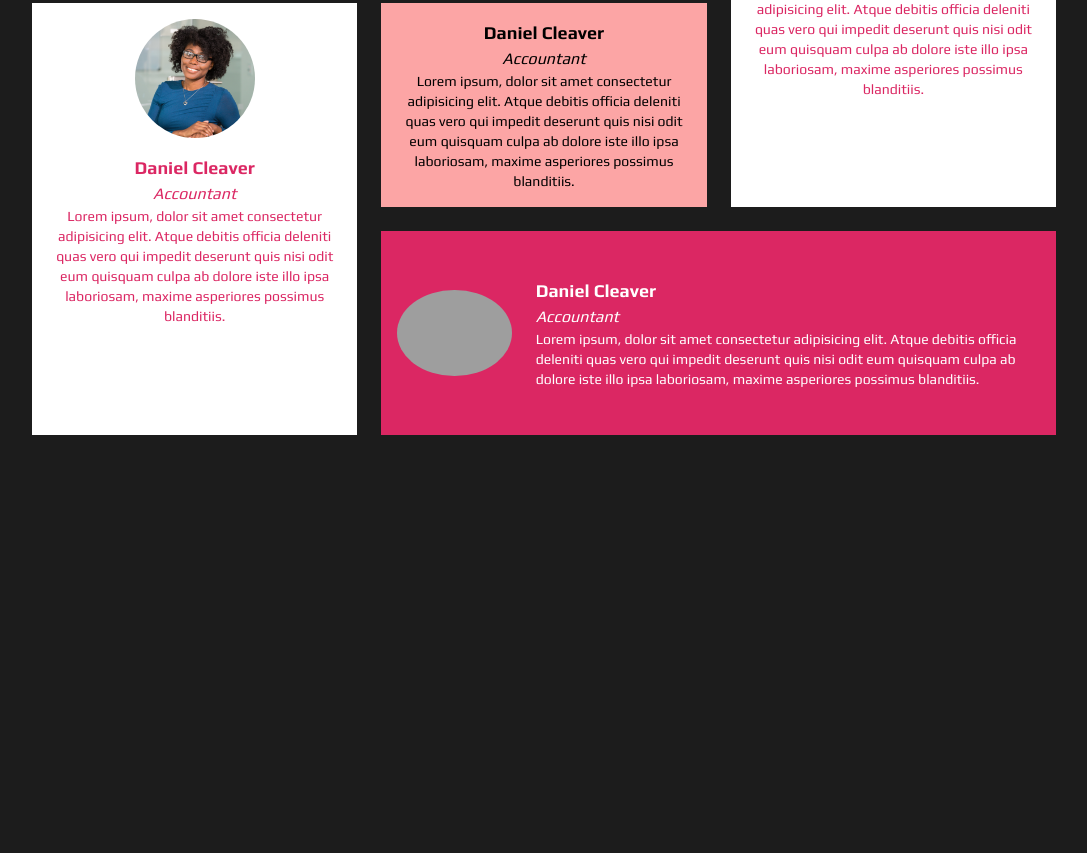
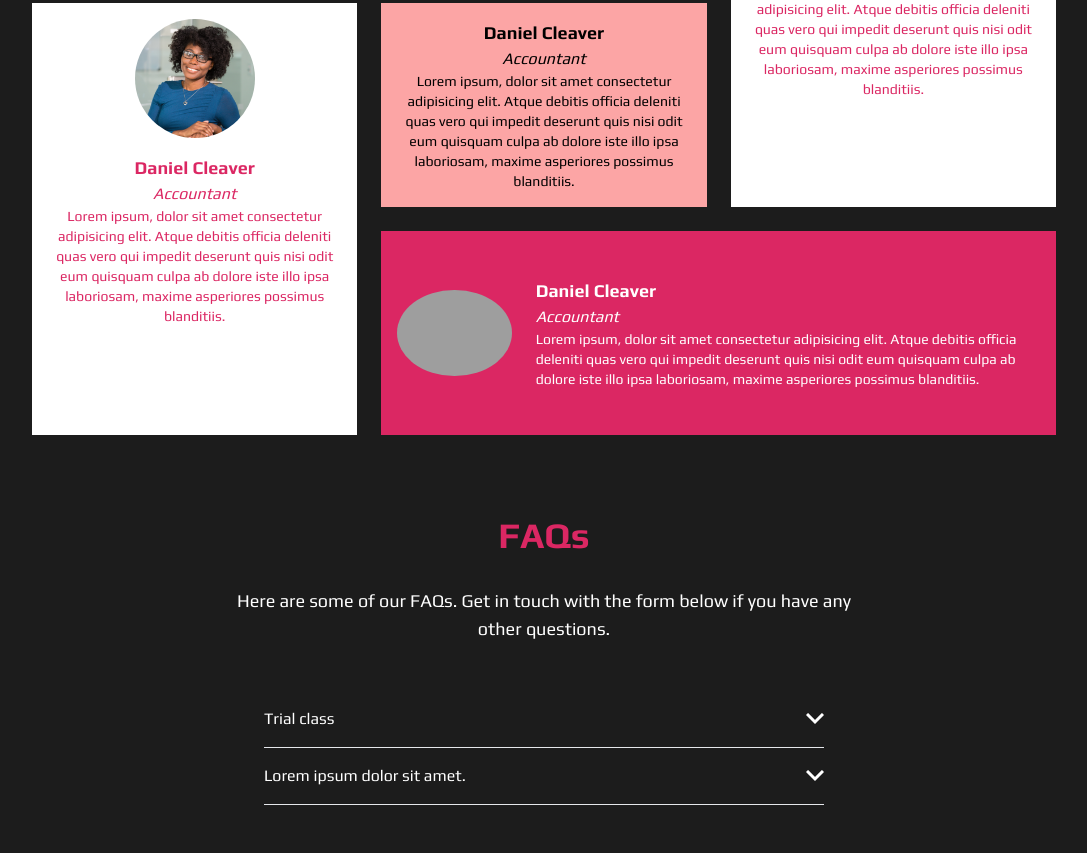
Before and after one commit to jpates2/ronswansonpt, a website: page index.html in a window 1280 px wide. Shown: the part 3450-4303 px from the top of the page, without its empty margins (96-1183 px from the left). Before the commit the page ends 3933 px from the top, so only its background shows below. Drawn offline with Linux system fonts and the light colour scheme; grey boxes are pictures that could not be loaded.

Commit message:
collapsible faq js

```diff
--- a/index.html
+++ b/index.html
@@ -285,6 +285,75 @@
 
     </section>
 
+    <!-- FAQs section -->
+    <section id="faqs">
+      <div class="mb-12">
+        <!-- Reviews header and intro container -->
+        <div class="flex flex-col items-center mb-12">
+          <!-- Reviews header -->
+          <h2 class="text-pink text-4xl font-semibold py-8">FAQs</h2>
+          <!-- Reviews intro -->
+          <p class="max-w-2xl px-4 text-center text-white text-lg">Here are some of our FAQs. Get in touch with the form below if you have any other questions.</p>
+        </div>
+      </div>
+    </section>
+
+    <!-- FAQs container -->
+    <section id="faqs-container">
+      <!-- Main container -->
+      <div class="max-w-2xl mx-auto px-6 mb-12">
+        <!-- Collapse container -->
+        <div class="m-8 overflow-hidden">
+          <!-- Tab 1 -->
+          <div class="py-1 border-b outline-none group faq-cont">
+            <!-- Tab flex container -->
+            <div class="flex items-center justify-between py-3 text-white transition duration-300 cursor-pointer group ease">
+              <!-- Tab title -->
+              <div class="transition duration-300 ease group-hover:pink">Trial class</div>
+              <!-- Arrow -->
+              <div class="transition duration-300 ease group-focus:-rotate-180 group-focus:text-pink arrow">
+                <svg xmlns="http://www.w3.org/2000/svg" width="18" height="12">
+                  <path
+                    fill="none"
+                    stroke="currentColor"
+                    stroke-width="3"
+                    d="M1 1l8 8 8-8"
+                  />
+                </svg>
+              </div>
+            </div>
+            <!-- Tab content -->
+            <div class="overflow-hidden transition duration-500 max-h-0 ease faq-content">
+              <p class="py-2 text-justify text-white">Lorem ipsum dolor sit amet consectetur adipisicing elit. Fugiat, repellat amet doloribus consequuntur eos similique provident tempora voluptates iure quia fuga dicta voluptatibus culpa mollitia recusandae delectus id suscipit labore?</p>
+            </div>
+          </div>
+          <!-- Tab 2 -->
+          <div class="py-1 border-b outline-none group faq-cont">
+            <!-- Tab flex container -->
+            <div class="flex items-center justify-between py-3 text-white transition duration-300 cursor-pointer group ease">
+              <!-- Tab title -->
+              <div class="transition duration-300 ease group-hover:pink">Lorem ipsum dolor sit amet.</div>
+              <!-- Arrow -->
+              <div class="transition duration-300 ease group-focus:-rotate-180 group-focus:text-pink arrow">
+                <svg xmlns="http://www.w3.org/2000/svg" width="18" height="12">
+                  <path
+                    fill="none"
+                    stroke="currentColor"
+                    stroke-width="3"
+                    d="M1 1l8 8 8-8"
+                  />
+                </svg>
+              </div>
+            </div>
+            <!-- Tab content -->
+            <div class="overflow-hidden transition duration-500 max-h-0 ease faq-content">
+              <p class="py-2 text-justify text-white">Lorem ipsum dolor sit amet consectetur adipisicing elit. Fugiat, repellat amet doloribus consequuntur eos similique provident tempora voluptates iure quia fuga dicta voluptatibus culpa mollitia recusandae delectus id suscipit labore?</p>
+            </div>
+          </div>
+        </div>
+      </div>
+    </section>
+
     <!-- Our expert trainers provide effective workouts, nutritional guidance, and unwavering support. We understand your busy schedule and offer flexible training options. We believe in holistic health, aiming to make you feel your best, both physically and mentally. -->
     <!-- Contact form text:  Let us help you become stronger, fitter and more confident. Contact us today and take the first step towards a healthier, happier you!-->
   </body>
--- a/input.css
+++ b/input.css
@@ -56,6 +56,12 @@
   border-radius: 50%;
 }
 
+
+.rotate180 {
+  transform : rotate(180deg);
+}
+
+
 /* Hamburger Menu */
 
 .hamburger {
--- a/js/script.js
+++ b/js/script.js
@@ -18,3 +18,22 @@ function onTabClick(e) {
   const classString = e.target.getAttribute("data-target");
   document.getElementById("panels").getElementsByClassName(classString)[0].classList.remove("hidden");
 }
+
+
+// FAQs
+
+const faqContainers = document.querySelectorAll(".faq-cont");
+const faqContent = document.querySelectorAll(".faq-content");
+
+faqContainers.forEach((container) => container.addEventListener("click", onFAQClick))
+
+function onFAQClick (e) {
+  // Open this FAQ
+  const content = e.target.closest(".faq-cont").querySelector(".faq-content");
+  content.classList.toggle("max-h-screen");
+  content.classList.toggle("max-h-0");
+
+  // Arrow rotate
+  const arrow = e.target.closest(".faq-cont").querySelector(".arrow");
+  arrow.classList.toggle("rotate180")
+}
```
Also changed, not shown: css/style.css.
